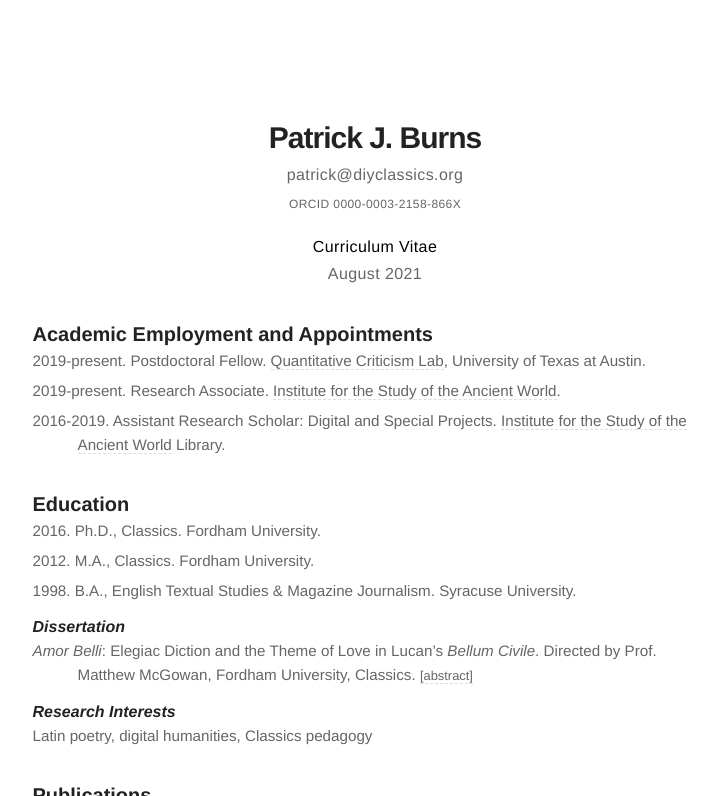
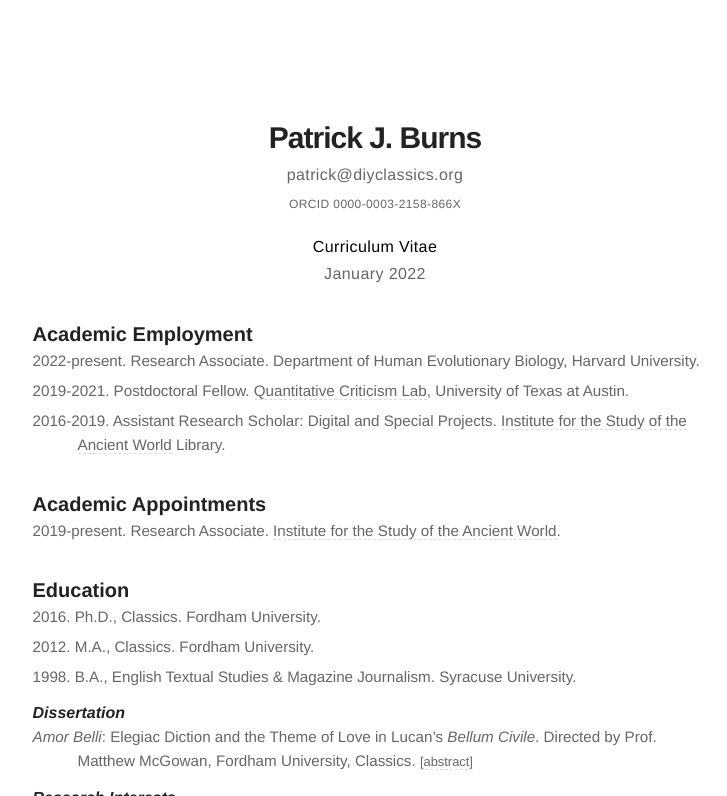
Before and after one commit to diyclassics/diyclassics.github.io, a Jekyll site: the page built from cv.md, in a window 1280 px wide and 900 px high, cut to the strip 104-900 px from the top of the window. Shown: the whole strip, without its empty margins (265-992 px from the left). Built offline with Jekyll 4.4.1, drawn with Linux system fonts in a browser that asks for light colours.

Commit message:
Update position

```diff
--- a/cv.md
+++ b/cv.md
@@ -14,13 +14,17 @@
 
 {:.cv-info}
 **Curriculum Vitae**
-August 2021
+January 2022
 
-### Academic Employment and Appointments
+### Academic Employment
 
-- 2019-present. Postdoctoral Fellow. [Quantitative Criticism Lab](https://www.qcrit.org/), University of Texas at Austin.
+- 2022-present. Research Associate. Department of Human Evolutionary Biology, Harvard University.
+- 2019-2021. Postdoctoral Fellow. [Quantitative Criticism Lab](https://www.qcrit.org/), University of Texas at Austin.
+- 2016-2019. Assistant Research Scholar: Digital and Special Projects. [Institute for the Study of the Ancient World](http://isaw.nyu.edu) Library.
+
+### Academic Appointments
+
 - 2019-present. Research Associate. [Institute for the Study of the Ancient World](http://isaw.nyu.edu).
-- 2016-2019. Assistant Research Scholar: Digital and Special Projects. [Institute for the Study of the Ancient World](http://isaw.nyu.edu) Library.
 
 ### Education
 
```
